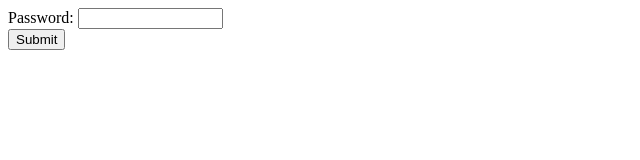
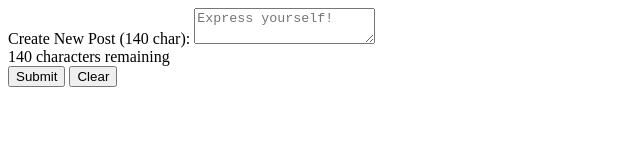
Before and after one commit to romielisse/CountingCharacters, a plain HTML site: page index.html in a window 1280 px wide. Shown: the whole page, without its empty margins (0-640 px from the left). Drawn offline with Linux system fonts and the light colour scheme.

Commit message:
initial commit

```diff
--- a/index.html
+++ b/index.html
@@ -3,7 +3,7 @@
 
 <head>
 
-	<title>Restrict Password Length</title>
+	<title>Counting Characters</title>
 	<meta charset="utf-8">
 	<script src="js/jquery-3.3.1.min.js" type="text/javascript"></script>
 	<script src="js/index.js" type="text/javascript"></script>
@@ -12,10 +12,14 @@
 
 <body>
 
-	<form>
-		Password: <input type="password" size="15" name="password" id="password"><br/>
-		<input type="button" value="Submit" onclick="verifyPassword(this.form)">
+	<form role="form" action="" method="post" onsubmit="return validate(this);">
+        <label>Create New Post (140 char):</label>
+        <textarea name="posttext" id="posttext" class="form-control" rows="2" placeholder= "Express yourself!" maxlength="140"></textarea>
+        <div id="textarea_feedback"></div>
+        <input type="submit" value="Submit" id="submit"/>
+        <input type="reset" value="Clear"/>
 	</form>
+
 
 </body>
 
--- a/js/index.js
+++ b/js/index.js
@@ -1,9 +1,20 @@
+$(document).ready(function() {
+	var text_max = 140;
+	$('#textarea_feedback').html(text_max + ' characters remaining');
 
+	$('#posttext').keyup(function() {
+		var text_length = $('#posttext').val().length;
+		var text_remaining = text_max - text_length;
 
-function verifyPassword() {
-	var password = $('#password').val();
-	if (password.length > 15)
-	{
-		alert('That password is too long.');
+		$('#textarea_feedback').html(text_remaining + ' characters remaining');
+	});
+});
+
+function validate(form) {
+	valid = true;
+	if ($('#posttext').val()==""){
+		alert("You may not submit an empty post.");
+		valid = false;
 	}
+	return valid;
 }
```
